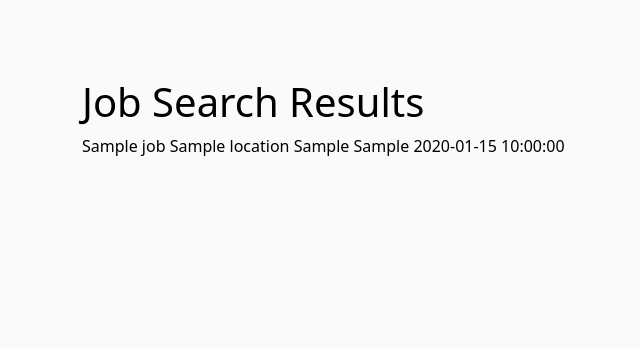
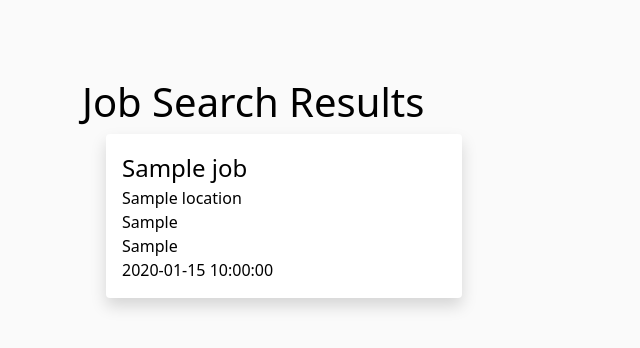
Before and after one commit to grillzwitu/gogetjob, a Flask app: template job_func/templates/job_results.html in a window 1280 px wide. Shown: the part 82-430 px from the top of the page, without its empty margins (0-640 px from the left). Run offline with Flask 2, Linux system fonts and the light colour scheme; the template is opened without the code that fills it: most values are stand-ins (such as "Sample title", 1, 10 or a date in 2020); data that the repository does not hold is empty; some libraries are stand-ins or nearby versions.

Commit message:
updated Css

```diff
--- a/job_func/static/main.css
+++ b/job_func/static/main.css
@@ -90,3 +90,7 @@ a.article-title:hover {
 #wit-col{
   color:#ffffff
 }
+
+.col-4:hover{
+  border: thin solid #000000;
+}
--- a/job_func/templates/job_results.html
+++ b/job_func/templates/job_results.html
@@ -2,13 +2,19 @@
         {% block content %}
             <h1>Job Search Results</h1>
 
-            {% for job in job_results %}
-                <div>
-                    {{ job.title }}
-                    {{ job.location }}
-                    {{ job.job_type }}
-                    {{ job.hiring_organisation }}
-                    {{ job.date_posted }}
+
+                <div class="container-fluid">
+                    <div class="row px-4 gx-4 ">
+                        {% for job in job_results %}
+                            <div class="col-4 shadow p-3 mb-3  bg-body rounded">
+                                <span class="fs-4 " > {{ job.title }} </span><br>
+                                <span class="fw-light"> {{ job.location }}</span><br>
+                                <span class="fw-light"> {{ job.job_type }} </span><br>
+                                <span class="fw-light"> {{ job.hiring_organisation }}</span><br>
+                                <span class="fw-light"> {{ job.date_posted }}</span>
+                            </div>
+                        {% endfor %}
+                    </div>
                 </div>
-            {% endfor %}
+
         {% endblock content %}
```
